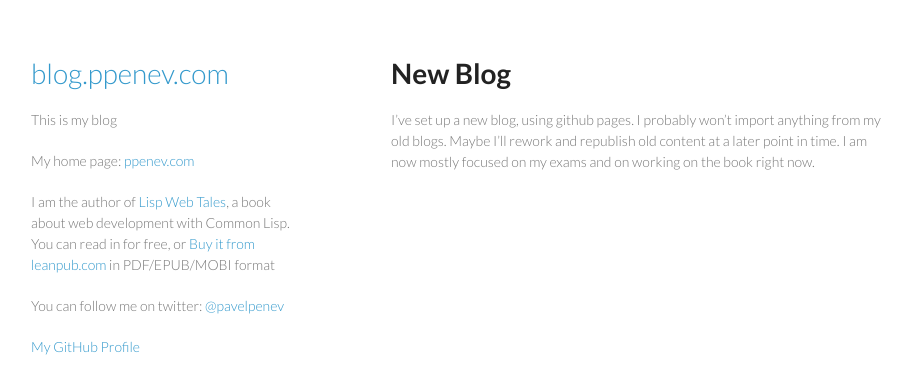
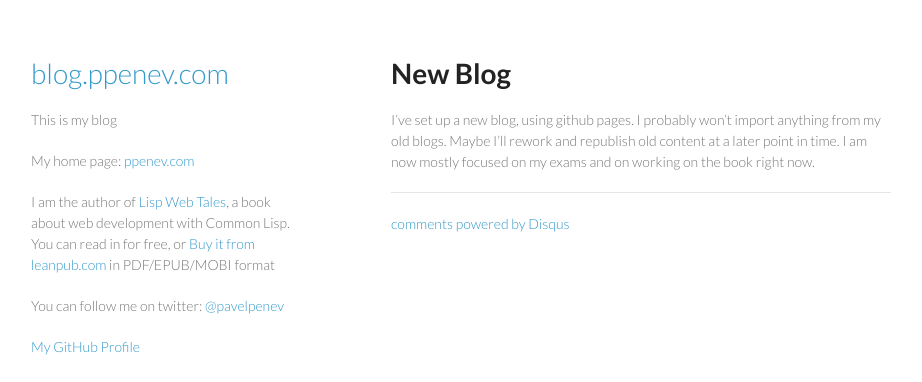
Before and after one commit to pvlpenev/pvlpenev.github.io, a Jekyll site: the page built from _posts/2013-04-20-first-post.md, in a window 1280 px wide. Shown: the top 382 px of the page, without its empty margins (179-1101 px from the left). Built offline with Jekyll 4.4.1, drawn with Linux system fonts in a browser that asks for light colours; comment, search, counter and statistics services are not loaded.

Commit message:
added disqus comments

```diff
--- /dev/null
+++ b/_includes/disqus.html
@@ -0,0 +1,14 @@
+  <div id="disqus_thread"></div>
+    <script type="text/javascript">
+        /* * * CONFIGURATION VARIABLES: EDIT BEFORE PASTING INTO YOUR WEBPAGE * * */
+        var disqus_shortname = 'ppenevblog'; // required: replace example with your forum shortname
+
+        /* * * DON'T EDIT BELOW THIS LINE * * */
+        (function() {
+            var dsq = document.createElement('script'); dsq.type = 'text/javascript'; dsq.async = true;
+            dsq.src = '//' + disqus_shortname + '.disqus.com/embed.js';
+            (document.getElementsByTagName('head')[0] || document.getElementsByTagName('body')[0]).appendChild(dsq);
+        })();
+    </script>
+    <noscript>Please enable JavaScript to view the <a href="http://disqus.com/?ref_noscript">comments powered by Disqus.</a></noscript>
+    <a href="http://disqus.com" class="dsq-brlink">comments powered by <span class="logo-disqus">Disqus</span></a>
--- a/_layouts/post.html
+++ b/_layouts/post.html
@@ -6,6 +6,8 @@
     <h1>{{ page.title }}</h1>
       {{ content }}
   </article>
+  <hr>
+  {% include disqus.html %}
 </section>
 
 {% include tracking.html %}
```
